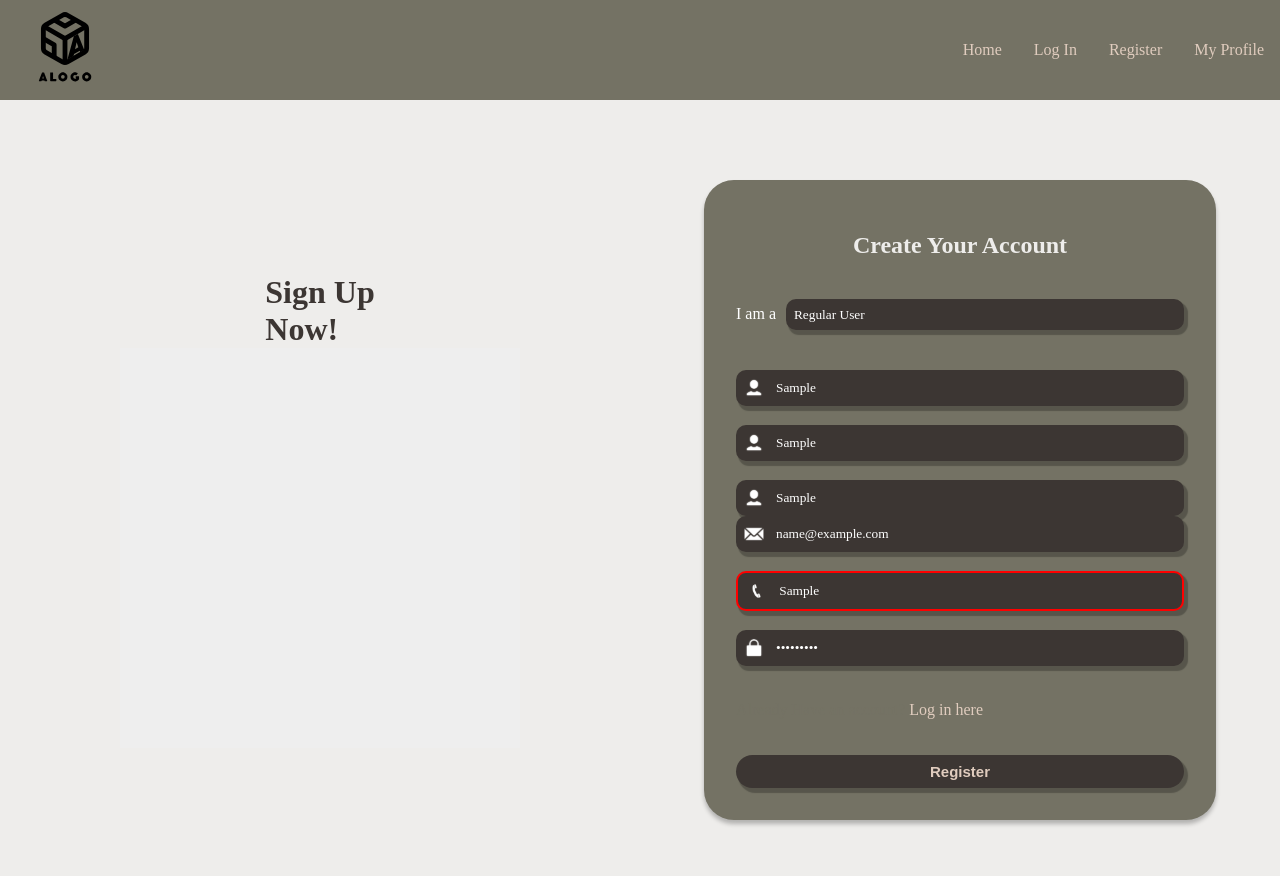
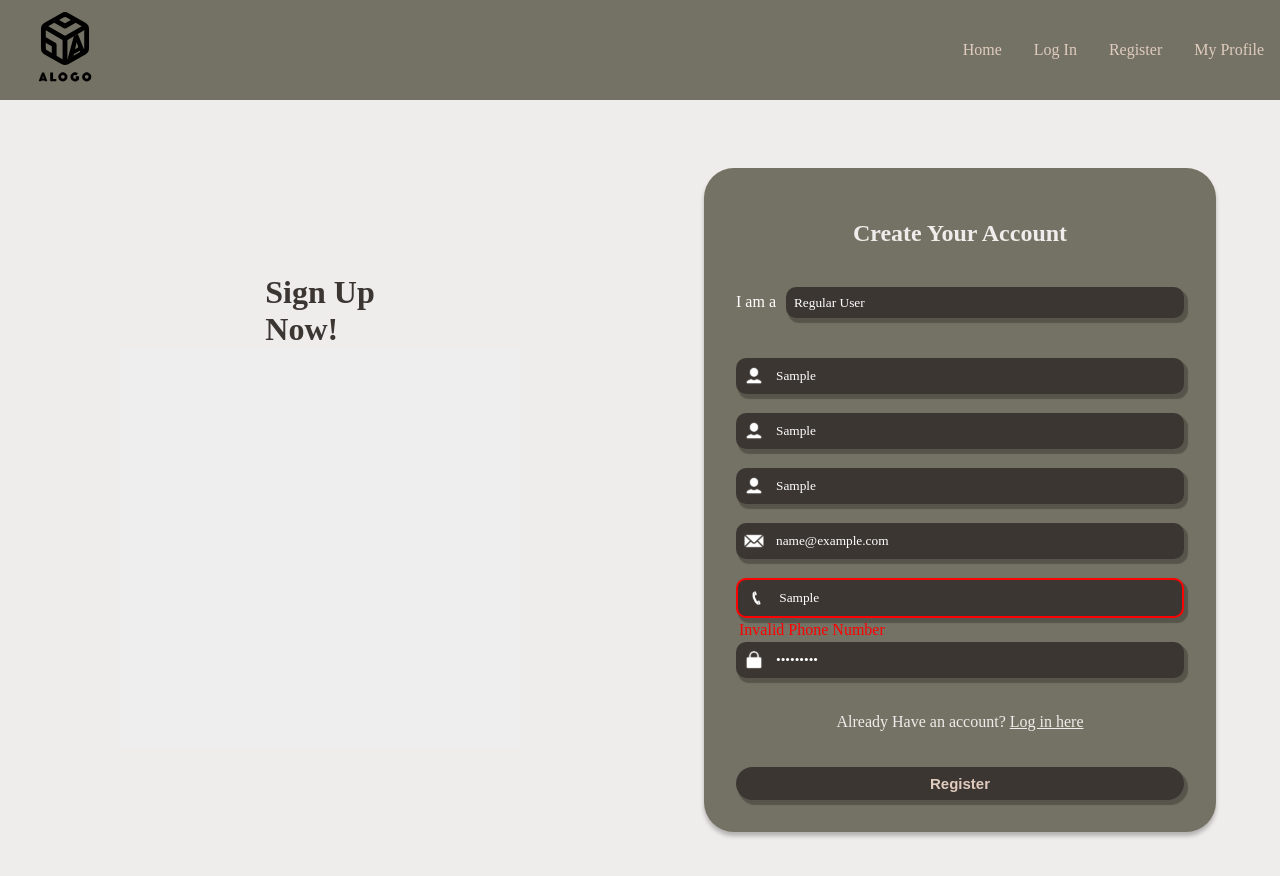
Before and after one commit to Ahmad-Elmahallawy/iCondo, a React (Create React App) app in the folder frontend/: page /Register in a window 1280 px wide. Both pictures are taken after typing "Sample", "Sample", "Sample", "name@example.com", "Sample", "Sample123" into the empty fields and a click on the button "Register". Shown: the top 876 px of the page. Built offline with nearby package versions, Linux system fonts and the light colour scheme.

Commit message:
fixed merge conflicts

```diff
--- a/frontend/src/Components/Authentication/SignUp.tsx
+++ b/frontend/src/Components/Authentication/SignUp.tsx
@@ -18,7 +18,9 @@ interface FormValues {
 
 const SignUp: React.FC = () => {
   const [userType, setUserType] = useState("regularUser");
-  const [registrationError, setRegistrationError] = useState<string | null>(null);
+  const [registrationError, setRegistrationError] = useState<string | null>(
+    null
+  );
 
   const clearRegistrationError = () => {
     setRegistrationError(null);
@@ -35,12 +37,22 @@ const SignUp: React.FC = () => {
       companyName: "",
     },
     validationSchema: Yup.object({
-      first_name: Yup.string().max(15, "Must be 15 characters or less").required("Required"),
-      last_name: Yup.string().max(20, "Must be 20 characters or less").required("Required"),
-      username: Yup.string().max(20, "Must be 20 characters or less").required("Required"),
+      first_name: Yup.string()
+        .max(15, "Must be 15 characters or less")
+        .required("Required"),
+      last_name: Yup.string()
+        .max(20, "Must be 20 characters or less")
+        .required("Required"),
+      username: Yup.string()
+        .max(20, "Must be 20 characters or less")
+        .required("Required"),
       email: Yup.string().email("Invalid Email Address").required("Required"),
-      phone_number: Yup.string().matches(/^[0-9]{10,15}$/, "Invalid Phone Number").required("Required"),
-      password: Yup.string().min(8, "Password must be at least 8 characters long").required("Required"),
+      phone_number: Yup.string()
+        .matches(/^[0-9]{10,15}$/, "Invalid Phone Number")
+        .required("Required"),
+      password: Yup.string()
+        .min(8, "Password must be at least 8 characters long")
+        .required("Required"),
       companyName: Yup.string().matches(/.*/, {
         excludeEmptyString: userType === "regularUser",
         message: "Company Name is required",
@@ -50,7 +62,14 @@ const SignUp: React.FC = () => {
       try {
         const registrationUrl = "http://localhost:8000/api/users/";
 
-        const { first_name, last_name, username, phone_number, email, password } = values;
+        const {
+          first_name,
+          last_name,
+          username,
+          phone_number,
+          email,
+          password,
+        } = values;
 
         const userData = {
           first_name,
@@ -71,7 +90,9 @@ const SignUp: React.FC = () => {
         console.error("Registration failed:", error.message);
 
         if (error.response && error.response.status === 400) {
-          setRegistrationError("User with this email or username already exists");
+          setRegistrationError(
+            "User with this email or username already exists"
+          );
         } else {
           // Handle other error statuses here if needed
         }
@@ -99,7 +120,13 @@ const SignUp: React.FC = () => {
         </div>
         {userType === "regularUser" ? (
           <>
-            <div className={`input-with-icon ${formik.touched.first_name && formik.errors.first_name ? "input-border-error" : ""}`}>
+            <div
+              className={`input-with-icon ${
+                formik.touched.first_name && formik.errors.first_name
+                  ? "input-border-error"
+                  : ""
+              }`}
+            >
               <img src="Assets/person.svg" alt="" />
               <input
                 id="first_name"
@@ -111,11 +138,19 @@ const SignUp: React.FC = () => {
                 onBlur={formik.handleBlur}
               />
             </div>
-            {formik.touched.firstName && formik.errors.firstName ? (
-              <p className="error-msg">{formik.errors.firstName}</p>
-            ) : <p className="error-msg-alternative"></p>}
+            {formik.touched.first_name && formik.errors.first_name ? (
+              <p className="error-msg">{formik.errors.first_name}</p>
+            ) : (
+              <p className="error-msg-alternative"></p>
+            )}
 
-            <div className={`input-with-icon ${formik.touched.last_name && formik.errors.last_name ? "input-border-error" : ""}`}>
+            <div
+              className={`input-with-icon ${
+                formik.touched.last_name && formik.errors.last_name
+                  ? "input-border-error"
+                  : ""
+              }`}
+            >
               <img src="Assets/person.svg" alt="" />
               <input
                 id="last_name"
@@ -127,13 +162,21 @@ const SignUp: React.FC = () => {
                 onBlur={formik.handleBlur}
               />
             </div>
-            {formik.touched.lastName && formik.errors.lastName ? (
-              <p className="error-msg">{formik.errors.lastName}</p>
-            ) : <p className="error-msg-alternative"></p>}
+            {formik.touched.last_name && formik.errors.last_name ? (
+              <p className="error-msg">{formik.errors.last_name}</p>
+            ) : (
+              <p className="error-msg-alternative"></p>
+            )}
           </>
         ) : (
           <>
-            <div className={`input-with-icon ${formik.touched.companyName && formik.errors.companyName ? "input-border-error" : ""}`}>
+            <div
+              className={`input-with-icon ${
+                formik.touched.companyName && formik.errors.companyName
+                  ? "input-border-error"
+                  : ""
+              }`}
+            >
               <img src="Assets/company.svg" alt="" />
               <input
                 id="companyName"
@@ -147,10 +190,18 @@ const SignUp: React.FC = () => {
             </div>
             {formik.touched.companyName && formik.errors.companyName ? (
               <p className="error-msg">{formik.errors.companyName}</p>
-            ) : <p className="error-msg-alternative"></p>}
+            ) : (
+              <p className="error-msg-alternative"></p>
+            )}
           </>
         )}
-        <div className={`input-with-icon ${formik.touched.username && formik.errors.username ? "input-border-error" : ""}`}>
+        <div
+          className={`input-with-icon ${
+            formik.touched.username && formik.errors.username
+              ? "input-border-error"
+              : ""
+          }`}
+        >
           <img src="Assets/person.svg" alt="" />
           <input
             id="username"
@@ -162,8 +213,18 @@ const SignUp: React.FC = () => {
             onBlur={formik.handleBlur}
           />
         </div>
-        {formik.touched.username && formik.errors.username && <p className="error-msg">{formik.errors.username}</p>}
-        <div className={`input-with-icon ${formik.touched.email && formik.errors.email ? "input-border-error" : ""}`}>
+        {formik.touched.username && formik.errors.username ? (
+          <p className="error-msg">{formik.errors.username}</p>
+        ) : (
+          <p className="error-msg-alternative"></p>
+        )}
+        <div
+          className={`input-with-icon ${
+            formik.touched.email && formik.errors.email
+              ? "input-border-error"
+              : ""
+          }`}
+        >
           <img src="Assets/letter.svg" alt="" />
           <input
             id="email"
@@ -177,9 +238,17 @@ const SignUp: React.FC = () => {
         </div>
         {formik.touched.email && formik.errors.email ? (
           <p className="error-msg">{formik.errors.email}</p>
-        ) : <p className="error-msg-alternative"></p>}
+        ) : (
+          <p className="error-msg-alternative"></p>
+        )}
 
-        <div className={`input-with-icon ${formik.touched.phone_number && formik.errors.phone_number ? "input-border-error" : ""}`}>
+        <div
+          className={`input-with-icon ${
+            formik.touched.phone_number && formik.errors.phone_number
+              ? "input-border-error"
+              : ""
+          }`}
+        >
           <img src="Assets/phone.svg" alt="" />
           <input
             id="phone_number"
@@ -191,11 +260,19 @@ const SignUp: React.FC = () => {
             onBlur={formik.handleBlur}
           />
         </div>
-        {formik.touched.phoneNumber && formik.errors.phoneNumber ? (
-          <p className="error-msg">{formik.errors.phoneNumber}</p>
-        ) : <p className="error-msg-alternative"></p>}
+        {formik.touched.phone_number && formik.errors.phone_number ? (
+          <p className="error-msg">{formik.errors.phone_number}</p>
+        ) : (
+          <p className="error-msg-alternative"></p>
+        )}
 
-        <div className={`input-with-icon ${formik.touched.password && formik.errors.password ? "input-border-error" : ""}`}>
+        <div
+          className={`input-with-icon ${
+            formik.touched.password && formik.errors.password
+              ? "input-border-error"
+              : ""
+          }`}
+        >
           <img src="Assets/lock.svg" alt="" />
           <input
             id="password"
@@ -209,11 +286,20 @@ const SignUp: React.FC = () => {
         </div>
         {formik.touched.password && formik.errors.password ? (
           <p className="error-msg">{formik.errors.password}</p>
-        ) : <p className="error-msg-alternative"></p>}
+        ) : (
+          <p className="error-msg-alternative"></p>
+        )}
       </div>
 
       {registrationError && <p className="error-msg">{registrationError}</p>}
-      <p>Already Have an account? {<Link to="/Login"><span>Log in here</span></Link>}</p>
+      <p className="registration-and-login-to-eachother">
+        Already Have an account?{" "}
+        {
+          <Link to="/Login">
+            <span>Log in here</span>
+          </Link>
+        }
+      </p>
       <button type="submit" className="registration-and-login-button">
         Register
       </button>
--- a/frontend/src/Style/AuthenticationStyle/SignUpStyle.css
+++ b/frontend/src/Style/AuthenticationStyle/SignUpStyle.css
@@ -35,3 +35,17 @@
 .registration-user-type select:focus {
   box-shadow: 0 0 0 2px var(--color2);
 }
+
+.registration-and-login-to-eachother {
+  color: var(--color1);
+  text-align: center;
+}
+
+.registration-and-login-to-eachother span{
+  color: var(--color1);
+  text-decoration: underline;
+}
+
+.registration-and-login-to-eachother span:hover {
+  color: var(--color4);
+}
```
